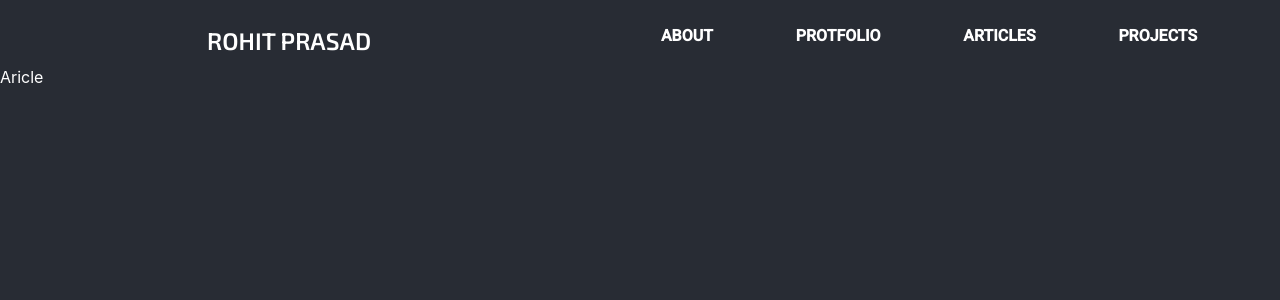
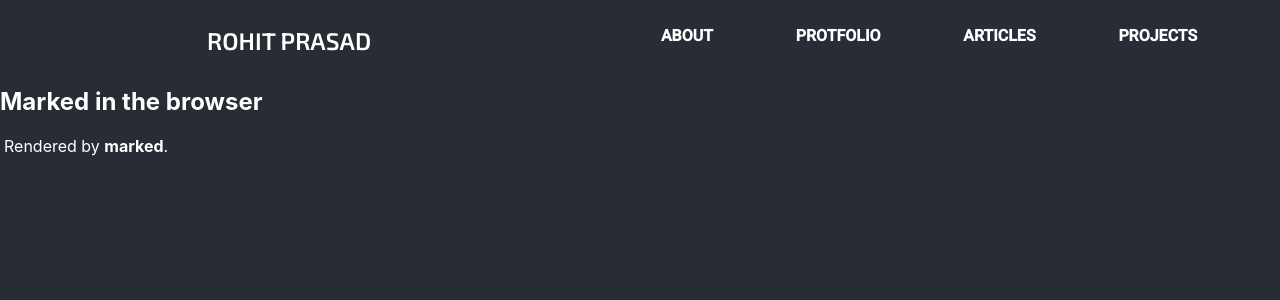
Before and after one commit to Maskedman99/mywebsite, a React (Create React App) app: page /articles in a window 1280 px wide. Shown: the top 300 px of the page. Built offline with nearby package versions, Linux system fonts and the light colour scheme; a web font is replaced by a local one.

Commit message:
add displaying markdown ability

```diff
--- a/package.json
+++ b/package.json
@@ -6,6 +6,8 @@
     "@testing-library/jest-dom": "^5.7.0",
     "@testing-library/react": "^10.0.4",
     "@testing-library/user-event": "^10.1.0",
+    "dompurify": "^2.0.11",
+    "marked": "^1.0.0",
     "react": "^16.13.1",
     "react-dom": "^16.13.1",
     "react-router-dom": "^5.1.2",
--- a/src/screens/Articles.js
+++ b/src/screens/Articles.js
@@ -1,8 +1,12 @@
 import React from 'react';
+import marked from 'marked';
+import DOMPurify from 'dompurify'
 
 const Article = () => {
         return(
-            <div>Aricle</div>
+            <div>
+            <div dangerouslySetInnerHTML={{ __html: DOMPurify.sanitize(marked('# Marked in the browser\n\nRendered by **marked**.'))}} />
+            </div>
         );
     }
 
```
Also changed, not shown: 1 other file (tests, documents, lock files or other folders).
